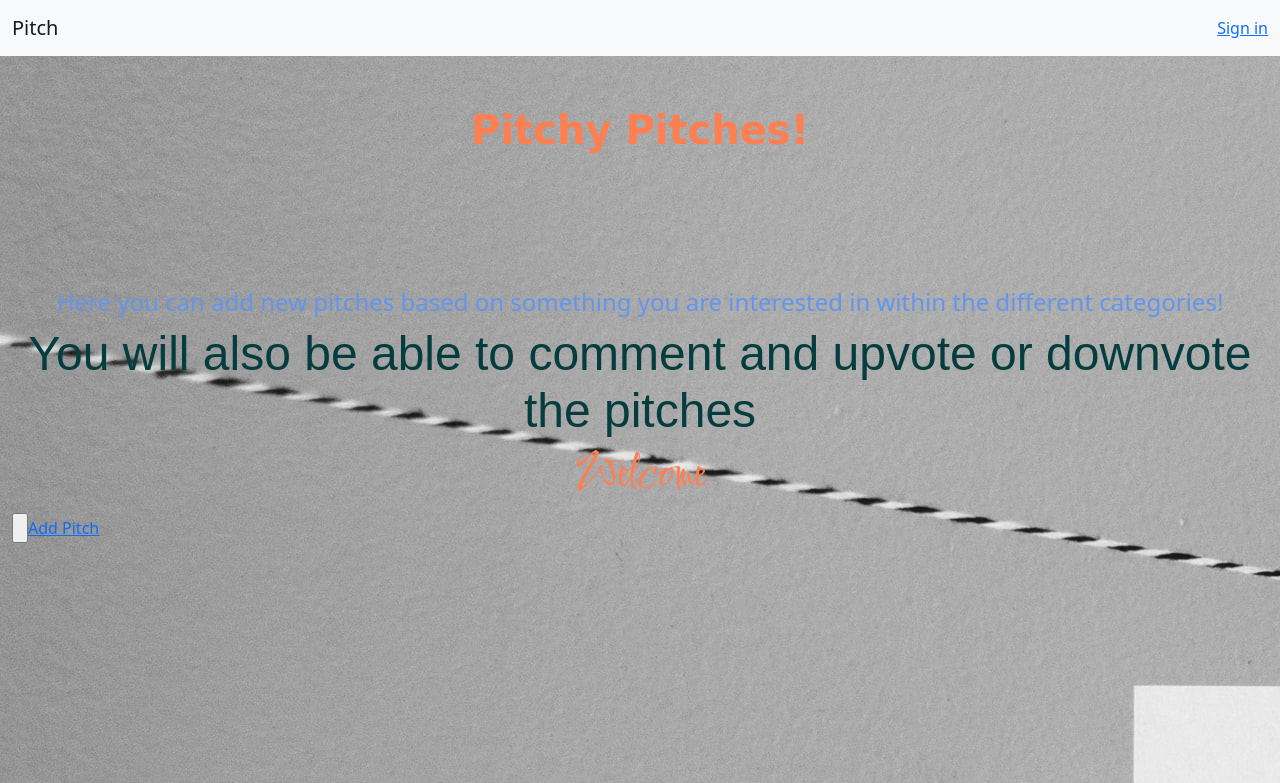
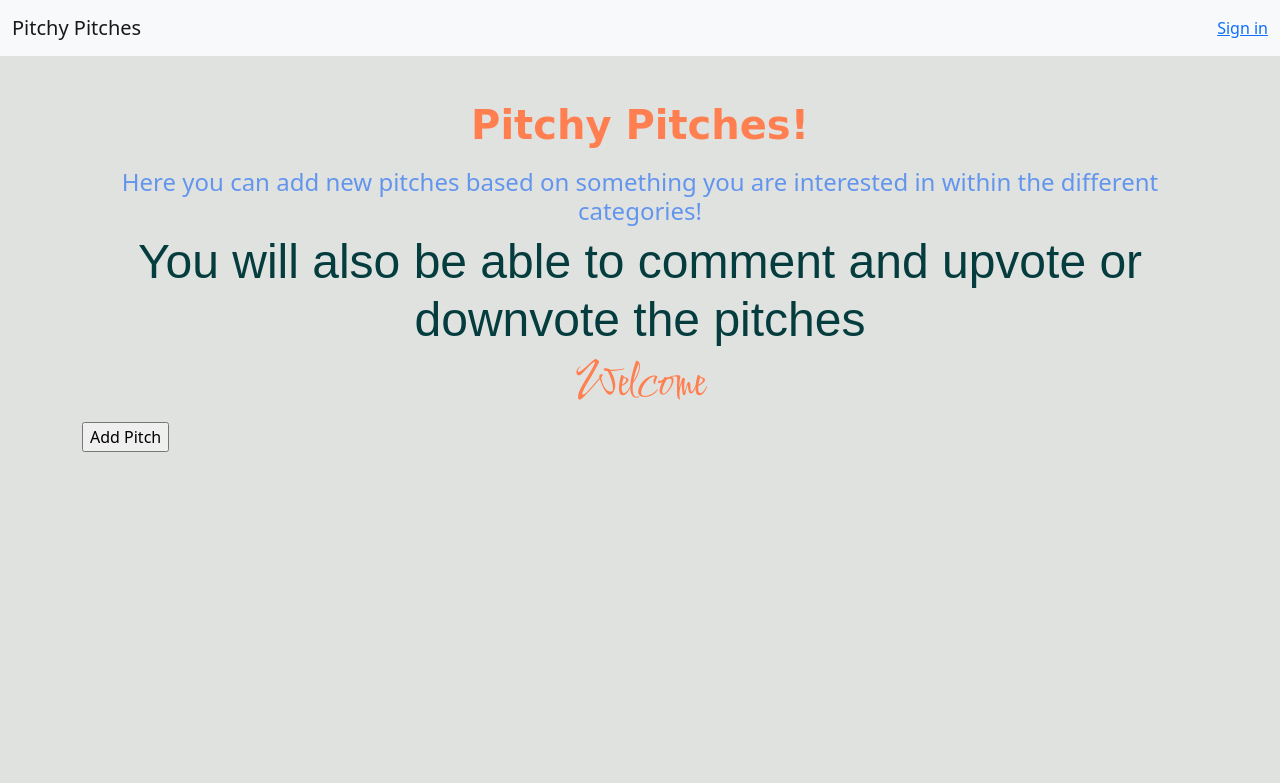
Before and after one commit to silvianjoki/pitch, a Flask app: page / in a window 1280 px wide. Shown: the top 783 px of the page. Run offline with Flask 2, Linux system fonts and the light colour scheme; data that the repository does not hold is empty; parts of the project's set-up code (start-up, migrations or seed data) failed here and were passed over; some libraries are stand-ins or nearby versions; some web fonts are replaced.

Commit message:
add title again

```diff
--- a/app/main/forms.py
+++ b/app/main/forms.py
@@ -15,8 +15,8 @@ class UpdateProfile(FlaskForm):
 
 class PitchesForm(FlaskForm):
     title= StringField('Title:', validators=[InputRequired()])
-    category= SelectField('Category', choices= [('Make a choice','Make a choice'), ('Lifestyle','Lifestyle'), ('Business', 'Business'), ('Technology', 'Technology')], validators=[InputRequired()])
-    pitch_content=TextAreaField('Share your field', validators=[InputRequired()])
+    category= SelectField('Category', choices= [('select','select'), ('Lifestyle','Lifestyle'), ('Business', 'Business'), ('Technology', 'Technology')], validators=[InputRequired()])
+    pitch_content=TextAreaField('Share your pitch', validators=[InputRequired()])
     submit= SubmitField('Submit')
 
 
--- a/app/main/views.py
+++ b/app/main/views.py
@@ -11,18 +11,13 @@ from .. import db,photos
 def index():
     pitches = Pitches.query.all()
 
-    title= 'Welcome to Pitchy Pitches'
+    # title= 'Welcome to Pitchy Pitches'
     return render_template('index.html', pitches=pitches)
 
-
+# send_from_directory
 # @main.route("/static/<path:path>")
 # def static_dir(path):
 #     return send_from_directory("static", path)
-
-@main.route('/home')
-def home():
-    return render_template('home.html')
-
 
 
 @main.route('/pitch/',methods=['GET','POST'])
@@ -34,9 +29,9 @@ def pitches_form():
         category=pitches_form.category.data
         pitch_content=pitches_form.pitch_content.data
 
-        new_pitches = Pitches(title=title, pitch_content=pitch_content, category=category,user=current_user)
+        new_pitches = Pitches(title=title, pitch_content=pitch_content, category=category,user_id=current_user._get_current_object().id)
         new_pitches.save_pitches()
-        return redirect(url_for('.home',))
+        return redirect(url_for('.index',))
 
     return render_template ('pitch.html', pitches_form=pitches_form)
 
@@ -50,10 +45,11 @@ def comment(pitch_id):
     comments= Comments.get_comments(pitch_id)
     user = User.query.filter_by(id=id)
     if comment_form.validate_on_submit():
-        comment= comment_form.comment.data
+        comments= comment_form.comment.data
 
-        new_comment=Comments(pitch_id=pitch_id, comments=comments, user=current_user)
+        new_comment=Comments(pitch_id=pitch_id, comments=comments,)
         new_comment.save_comments()
+
         return render_template('comment.html', comment_form=comment_form, pitches=pitches,user=user)
 
 
--- a/app/static/css/index.css
+++ b/app/static/css/index.css
@@ -1,3 +1,17 @@
 body{
-    background-image: url(app/static/photos/kelly.jpg);
+    /* background-image: url(app/static/photos/kelly.jpg); */
+    background-color:rgba(53, 68, 53, 0.151);
 }
+
+
+
+/* .button, input, optgroup, select, textarea  */
+.new-pitch{
+    color: black;
+    font-weight: bolder;
+    margin: 0;
+    font-family: inherit;
+    font-size: inherit;
+    line-height: inherit;
+    align-items: center;
+}
--- a/app/templates/base.html
+++ b/app/templates/base.html
@@ -6,7 +6,9 @@
     <meta charset="UTF-8">
     <meta http-equiv="X-UA-Compatible" content="IE=edge">
     <meta name="viewport" content="width=device-width, initial-scale=1.0">
-    <title>News-App</title>
+    <title>Pitchy-Pitches</title>
+    <!-- icons -->
+    <link rel="stylesheet" href="https://cdn.jsdelivr.net/npm/bootstrap-icons@1.5.0/font/bootstrap-icons.css">
     <!-- bootsrap 5 -->
     <link href="https://cdn.jsdelivr.net/npm/bootstrap@5.0.2/dist/css/bootstrap.min.css" rel="stylesheet" integrity="sha384-EVSTQN3/azprG1Anm3QDgpJLIm9Nao0Yz1ztcQTwFspd3yD65VohhpuuCOmLASjC" crossorigin="anonymous">
     <!-- fonts -->
--- a/app/templates/index.html
+++ b/app/templates/index.html
@@ -9,33 +9,36 @@
 {% block content %}
 
 
-<div class="container-fluid">
+<div class="container">
     <h1 style="text-align: center;color: coral; padding-top: 4%;font-weight: bolder; font-family: 'The Dongle', cursive;">Pitchy Pitches!</h1>
 
-    <h4 style="color: cornflowerblue; text-align: center;padding-top: 10%;"> Here you can add new pitches based on something you are interested in within the different categories!</h4>
+    <h4 style="color: cornflowerblue; text-align: center;padding-top: 1%;"> Here you can add new pitches based on something you are interested in within the different categories!</h4>
     <h5 style="text-align: center; font-family: 'The Nautigal', sans-serif;font-size: xxx-large; color: rgb(5, 61, 63);"> You will also be able to comment and upvote or downvote the pitches</h5>
     <h6 style="text-align: center; font-family: 'Comforter'; font-size: xxx-large; color:coral;">Welcome</h6>
 
-    <a href="/pitch" style="align-items: center;"  class="new-pitch"><input type="button" style="align-items: center;">Add Pitch</a>
-
-    <!-- <h6 style="text-align: center; font-family: 'Comforter'; font-size: x-large; color:coral;">Add new Pitch here</h6> -->
-</div>
+    <a href="/pitch" style="align-items: center;"  class="new-pitch"><input type="button" style="color: black; " value="Add Pitch"></a>
 
 
+</div>
+<br>
+<div class="container">
     <div class="row">
         {% for pitch in pitches %}
 
         <div class="col-sm-6 col-md-4">
-        <div class="thumbnail">
-            <div class="caption">
+            <div class="pitcher">
+                <div class="content">
                     <h3> {{pitch.title}}</h3>
                     <p>Category: {{pitch.category}}</p>
-                <p>Pitch: {{pitch.pitch_text}}</p>
+                    <p>Pitch: {{pitch.pitch_content}}</p>
+                    <button class="btn btn-sm like" (click)="upvote()" > {{pitch.likes}} <i class="bi-hand-thumbs-up-fill" id="like"></i></button>
+                    <button class="btn btn-sm hate" (click)="downvote()" >  {{pitch.dislikes}} <i class="bi-hand-thumbs-down-fill" id="dislike"></i></button>
                     <p><a style="background-color: black; color: white;" href=" {{url_for('main.comment',pitch_id = pitch.id)}} " class="btn btn-primary" role="button">Comment</a></p>
+                    <!-- <p> <a style="background-color: black;" href="/comment" class="btn btn-primary">Comment</a></p> -->
+
                 </div>
             </div>
         </div> {% endfor %}
-
     </div>
-
+</div>
 {% endblock %}
--- a/app/templates/navbar.html
+++ b/app/templates/navbar.html
@@ -1,6 +1,6 @@
 <nav class="navbar navbar-light bg-light">
     <div class="container-fluid">
-        <a class="navbar-brand" href="/">Pitch</a>
+        <a class="navbar-brand" href="/">Pitchy Pitches</a>
         {% if current_user.is_authenticated %}
         <li style="color:blue;padding:15px;">{{current_user.username}}</li>
         <a href="{{url_for('main.profile',uname=current_user.username)}}">Profile</a>
--- a/app/templates/pitch.html
+++ b/app/templates/pitch.html
@@ -9,6 +9,7 @@
         <h2 class="text-center" style="color:darkcyan; font-family: 'The Dongle', cursive; font-weight: bolder;">Add a new pitch</h2>
         {{wtf.quick_form(pitches_form)}}
     </div>
+
     <div class="col-md-2"></div>
 </div>
 
```
Also changed, not shown: app/templates/comment.html (+6 -3 lines), app/templates/profile/profile.html (+6 -1 lines), app/static/css/home.css (deleted). Lines whose indentation alone changed are shown as unchanged.
